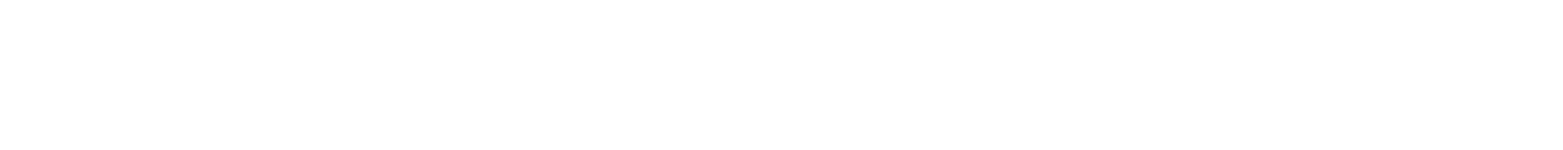
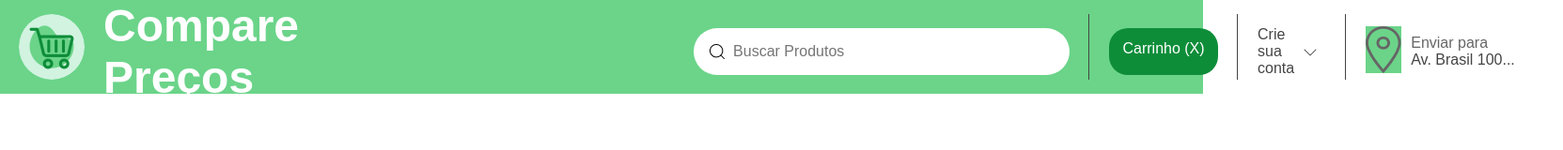
Before and after one commit to ICEI-PUC-Minas-PMV-SI/pmv-si-2023-2-pe5-t4-t5-grp07, a plain HTML site: page src/pages/index.html in a window 1280 px wide. Shown: the whole page at 94% size, 1663 px wide, since content can reach past the window. Drawn offline with Linux system fonts and the light colour scheme.

Commit message:
index e login pages

```diff
--- a/src/pages/index.html
+++ b/src/pages/index.html
@@ -1,11 +1,58 @@
 <!DOCTYPE html>
-<html lang="en">
+<html lang="pt-br">
 <head>
     <meta charset="UTF-8">
     <meta name="viewport" content="width=device-width, initial-scale=1.0">
-    <title>Document</title>
+    <title>Compare Preços</title>
+    <link rel="shortcut icon" href="../img/favicon.ico" type="image/x-icon">
+    <link rel="stylesheet" href="../template/templatecompleto.css">
 </head>
 <body>
-
+    <header>
+        <div class="home"> <!-- Home -->
+            <a class="button" href="Link para página de pesquisa.">
+                <img src="../img/logo.png" alt="Logotipo">
+            </a>
+        </div>
+        <div class="marca">
+            <p id="marca">Compare Preços</p>
+        </div>
+        <div class="search"> <!-- Busca -->
+            <div class="container">
+                <img src="../img/lupa.png" alt="Lupa de Pesquisa">
+                <input type="text" placeholder="Buscar Produtos">
+            </div>
+        </div>
+        <div class="verLin"></div>
+        <div class="cart"> <!-- Carrinho -->
+            <a class="button" href="Link para página de carrinho.">
+                <p>Carrinho (X)</p>
+            </a>
+        </div>
+        <div class="verLin"></div>
+        <div class="conta"> <!-- Conta -->
+            <a href="Link para página de conta.">
+                <!-- <div class="foto">
+                    <img src="../img/user.png" alt="">
+                </div> -->
+                <div class="nome">
+                    <p id="cinEsc">Crie sua conta</p>
+                </div>
+                <div class="seta">
+                    <img src="../img/seta.png" alt="Seta">
+                </div>
+            </a>
+        </div>
+        <div class="verLin"></div>
+        <div class="local"> <!-- Localização -->
+            <div>
+                <img src="../img/location.png" alt="Localização">
+            </div>
+            <div class="texto">
+                <p id="cinCla">Enviar para</p>
+                <p id="cinEsc">Av. Brasil 100...</p>
+            </div>
+        </div>
+    </header>
 </body>
 </html>
```
Also changed, not shown: src/pages/login.html (+6 -5 lines).
